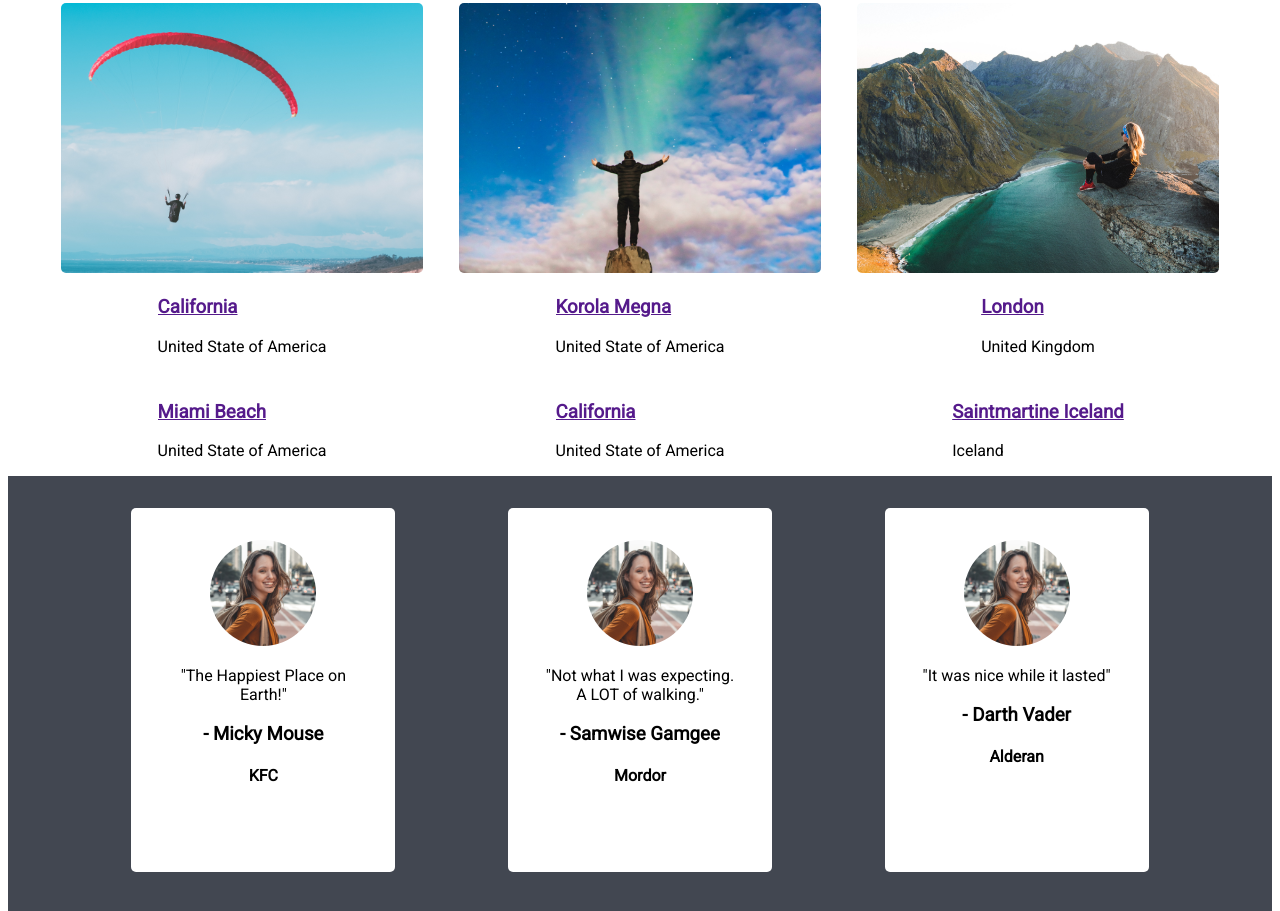
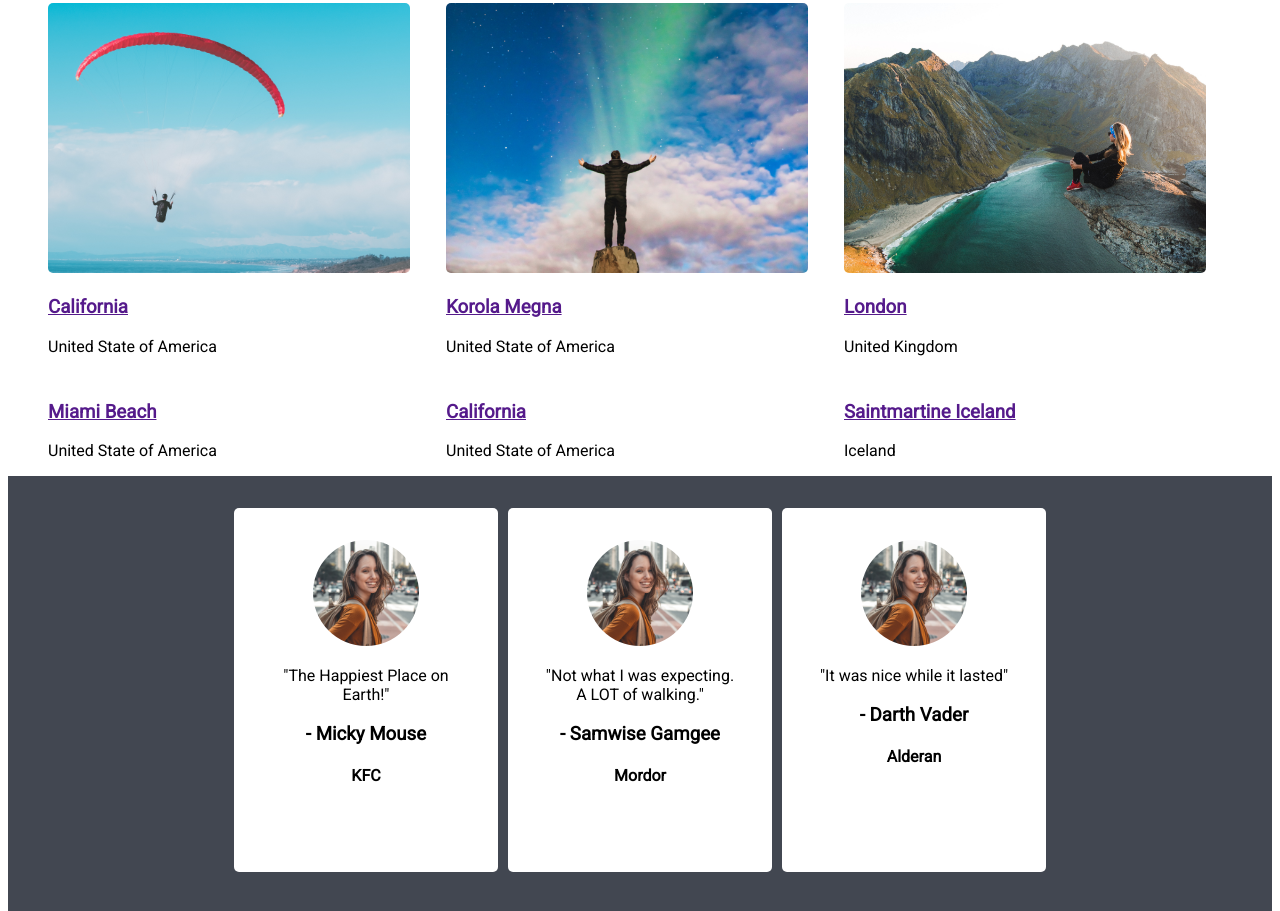
Before and after one commit to RekaKovacs93/week_03-day_02-HW, a plain HTML site: page cc_travel_start/index.html in a window 1280 px wide. Shown: the part 662-1573 px from the top of the page. Drawn offline with Linux system fonts and the light colour scheme.

Commit message:
fixed destinations align

```diff
--- a/cc_travel_start/index.html
+++ b/cc_travel_start/index.html
@@ -141,8 +141,8 @@
 
         <!-- testimonials  -->
         <section class="testimonial-area">
-            <article class="container row">
-                <div class="row">
+            <article class="container">
+                <div>
                     <div class="single-testmonial">
                         <div class="author-thumb">
                             <img src="img/testmonial/author.png" alt="">
@@ -155,7 +155,7 @@
                     </div>
                 </div>
 
-                <div class="row">
+                <div>
                     <div class="single-testmonial">
                         <div class="author-thumb">
                             <img src="img/testmonial/author.png" alt="">
@@ -168,7 +168,7 @@
                     </div>
                 </div>
 
-                <div class="row">
+                <div>
                     <div class="single-testmonial">
                         <div class="author-thumb">
                             <img src="img/testmonial/author.png" alt="">
--- a/cc_travel_start/style.css
+++ b/cc_travel_start/style.css
@@ -121,6 +121,10 @@ input, .nice-select {
 
 }
 
+.row{
+  justify-items: left;
+}
+
 
 .section-title {
   text-align: center ;
@@ -137,7 +141,6 @@ input, .nice-select {
 }
 
 img {
-  /* grid-area: image; */
   max-width: 100%;
   /* Set the max-width property to 100% */
 }
@@ -147,6 +150,7 @@ img {
 .testimonial-area {
   background-color: rgb(66, 71, 81);
   padding: 2rem;
+  justify-items: center;
   /* Write your code here */
 }
 
```
